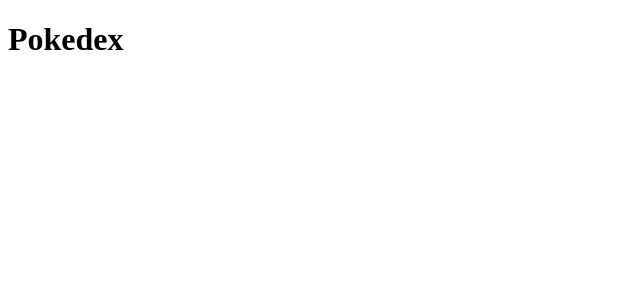
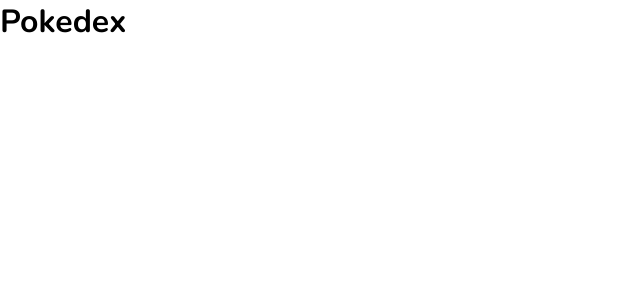
Before and after one commit to brennolemos/pokedex, a React (Create React App) app: page / in a window 1280 px wide. Shown: the top 300 px of the page, without its empty margins (0-640 px from the left). Built offline with nearby package versions, Linux system fonts and the light colour scheme.

Commit message:
Creates GlobalStyle

```diff
--- a/public/index.html
+++ b/public/index.html
@@ -1,43 +1,24 @@
 <!DOCTYPE html>
 <html lang="en">
+
 <head>
   <meta charset="utf-8" />
   <link rel="icon" href="%PUBLIC_URL%/favicon.ico" />
   <meta name="viewport" content="width=device-width, initial-scale=1" />
   <meta name="theme-color" content="#000000" />
-    <meta
-      name="description"
-      content="Web site created using create-react-app"
-    />
+  <meta name="description" content="Web site created using create-react-app" />
   <link rel="apple-touch-icon" href="%PUBLIC_URL%/logo192.png" />
-    <!--
-      manifest.json provides metadata used when your web app is installed on a
-      user's mobile device or desktop. See https://developers.google.com/web/fundamentals/web-app-manifest/
-    -->
+
   <link rel="manifest" href="%PUBLIC_URL%/manifest.json" />
-    <!--
-      Notice the use of %PUBLIC_URL% in the tags above.
-      It will be replaced with the URL of the `public` folder during the build.
-      Only files inside the `public` folder can be referenced from the HTML.
-
-      Unlike "/favicon.ico" or "favicon.ico", "%PUBLIC_URL%/favicon.ico" will
-      work correctly both with client-side routing and a non-root public URL.
-      Learn how to configure a non-root public URL by running `npm run build`.
-    -->
+  <link rel="preconnect" href="https://fonts.gstatic.com">
+  <link href="https://fonts.googleapis.com/css2?family=Nunito:wght@400;700&display=swap" rel="stylesheet">
   <title>React App</title>
 </head>
+
 <body>
   <noscript>You need to enable JavaScript to run this app.</noscript>
   <div id="root"></div>
-    <!--
-      This HTML file is a template.
-      If you open it directly in the browser, you will see an empty page.
 
-      You can add webfonts, meta tags, or analytics to this file.
-      The build step will place the bundled scripts into the <body> tag.
+</body>
 
-      To begin the development, run `npm start` or `yarn start`.
-      To create a production bundle, use `npm run build` or `yarn build`.
-    -->
-  </body>
 </html>
--- a/src/App.tsx
+++ b/src/App.tsx
@@ -1,8 +1,10 @@
 import React from 'react';
+import GlobalStyles from './styles/global';
 
 function App() {
   return (
     <div className="App">
+      <GlobalStyles />
       <h1>Pokedex</h1>
     </div>
   );
--- /dev/null
+++ b/src/styles/global.ts
@@ -0,0 +1,13 @@
+import { createGlobalStyle } from 'styled-components';
+
+export default createGlobalStyle`
+  * {
+    margin: 0;
+    padding: 0;
+    box-sizing: border-box;
+  }
+
+  body {
+    font-family: 'Nunito', sans-serif;
+  }
+`;
```
Lines whose indentation alone changed are shown as unchanged.
